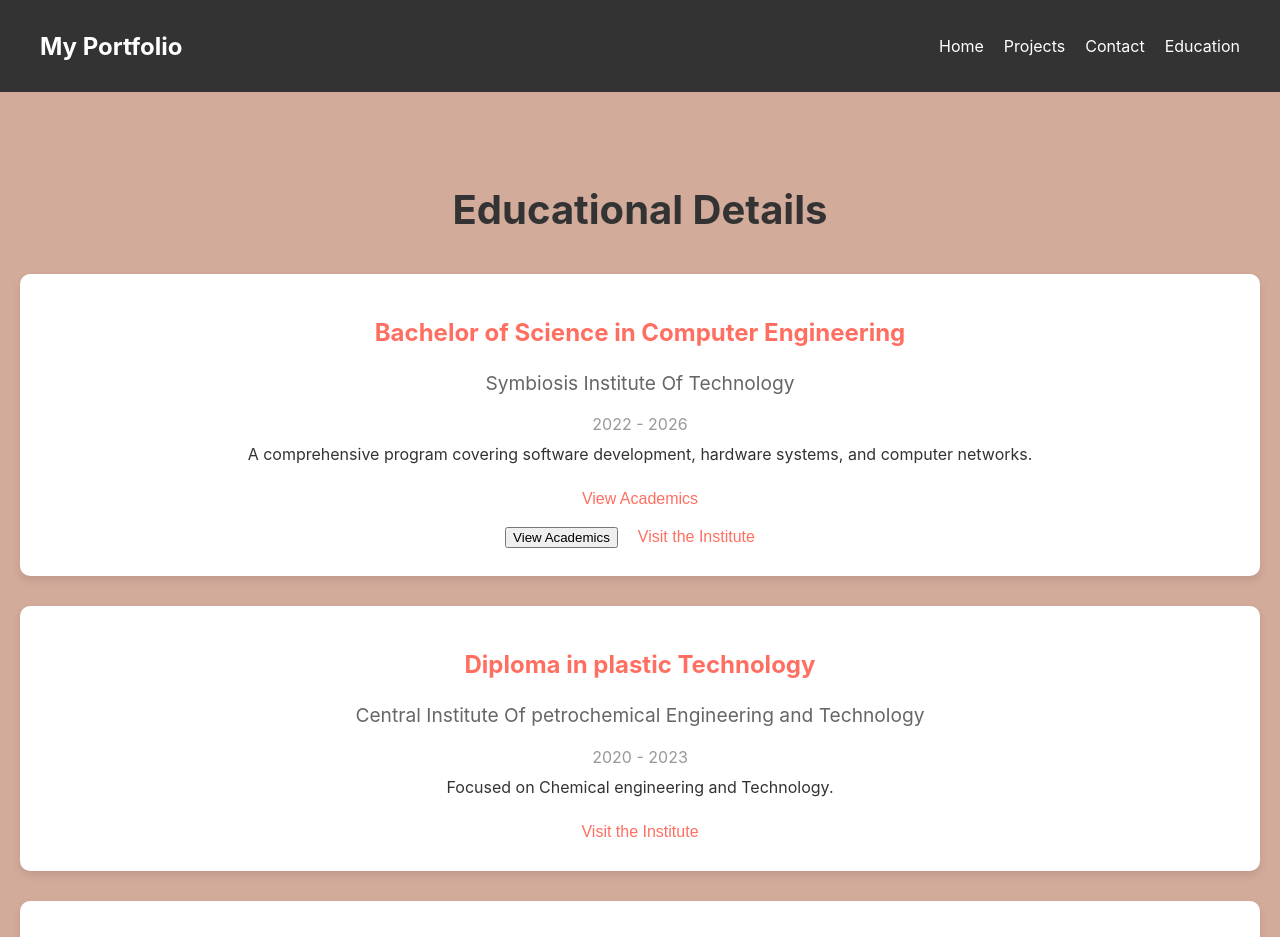
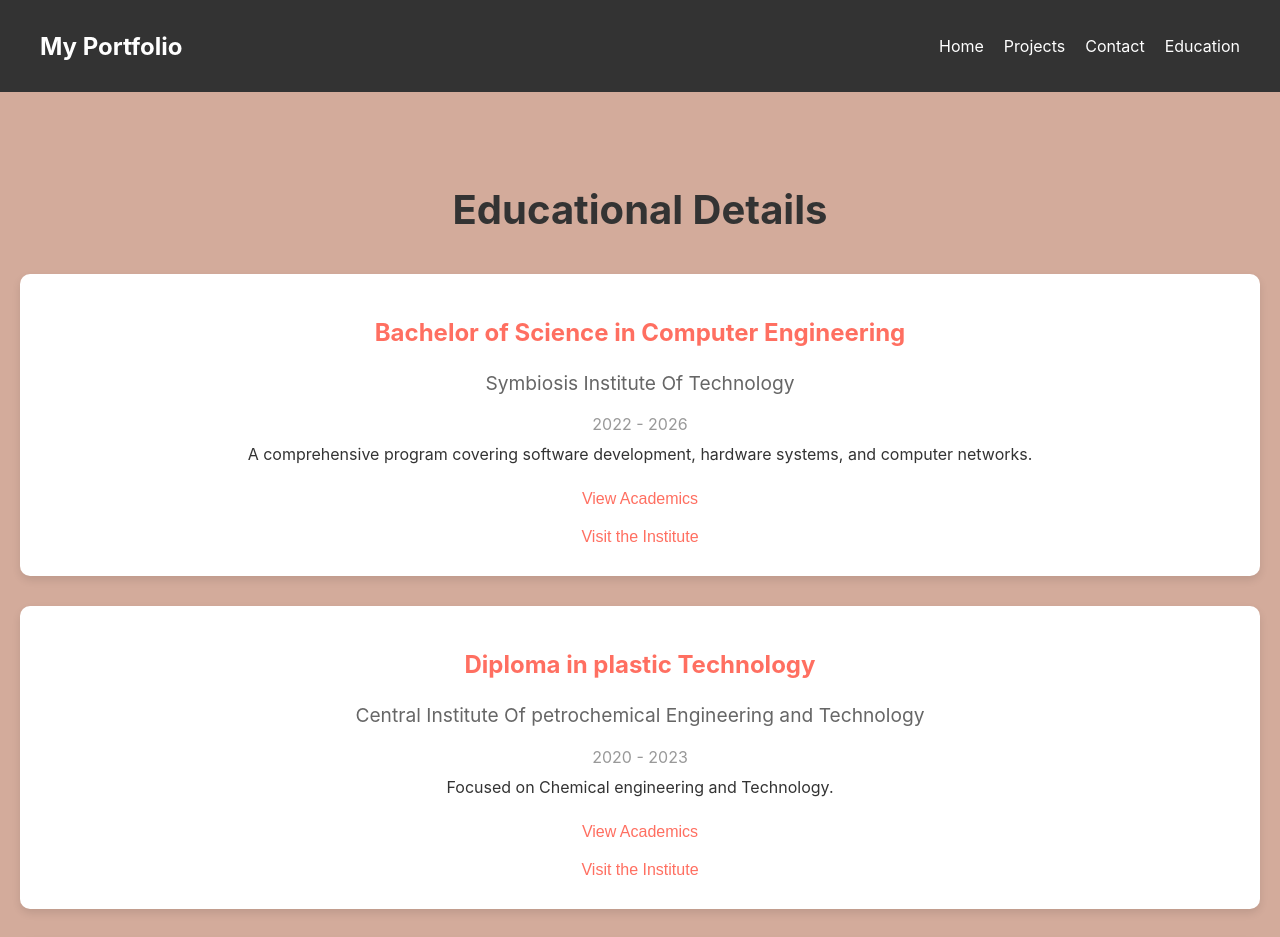
Before and after one commit to Mak1003/frontend-mak-portfolio, a React (Create React App) app: page /education in a window 1280 px wide. Shown: the top 937 px of the page. Built offline with nearby package versions, Linux system fonts and the light colour scheme.

Commit message:
updated code with my diploma academics page

```diff
--- a/src/App.js
+++ b/src/App.js
@@ -6,6 +6,7 @@ import Projects from './components/Projects';
 import Contact from './components/Contact';
 import Education from './components/Education';
 import Academics from './components/Sitacademics';
+import Cacademics from './components/cipetacademics';
 
 function App() {
   return (
@@ -17,6 +18,7 @@ function App() {
         <Route path="/contact" element={<Contact />} />
         <Route path="/education" element={<Education />} /> {/* Education Route */}
         <Route path="/academic" element={<Academics />} />
+        <Route path="/cacademics" element={<Cacademics />} />
       </Routes>
     </Router>
   );
--- a/src/components/Education.js
+++ b/src/components/Education.js
@@ -1,7 +1,7 @@
 import React from 'react';
 import './Education.css';
 import Academics from './Sitacademics';
-import { Link } from 'react-router-dom';
+import Cacademics from './cipetacademics';
 function Education() {
   return (
     <section className="education" id="education">
@@ -12,10 +12,6 @@ function Education() {
         <p className="duration">2022 - 2026</p>
         <p className="details">A comprehensive program covering software development, hardware systems, and computer networks.</p>
         <Academics/>
-        <Link to="./Academics.js">
-          <button className="InstsButton">View Academics</button>
-        </Link>
-
         <a href='https://www.sitpune.edu.in/' target='_blank' rel="noreferrer">
           <button className='InstButton'>Visit the Institute</button>
         </a>
@@ -25,6 +21,7 @@ function Education() {
         <p className="institution">Central Institute Of petrochemical Engineering and Technology </p>
         <p className="duration">2020 - 2023</p>
         <p className="details">Focused on Chemical engineering and Technology.</p>
+        <Cacademics/>
         <a href='https://www.cipet.gov.in/' target='_blank' rel="noreferrer">
           <button className='InstButton'>Visit the Institute</button>
         </a>
--- /dev/null
+++ b/src/components/cipetacademics.js
@@ -0,0 +1,15 @@
+import React from 'react';
+import { Link } from 'react-router-dom'; // Import Link from react-router-dom
+
+const Cacademics = ({ children }) => {
+  return (
+    <div className="academics">
+      {children}
+      <Link to="/academics">
+        <button className="InstButton">View Academics</button>
+      </Link>
+    </div>
+  );
+};
+
+export default Cacademics;
```
